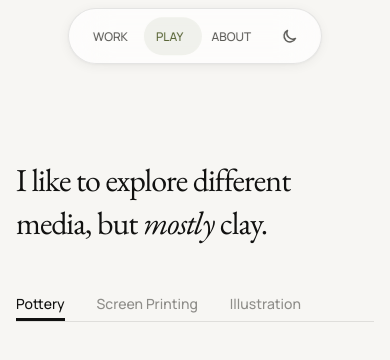
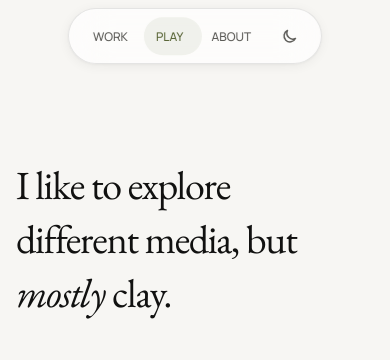
Before and after one commit to db2002/portfolio, a Next.js app: page /play in a window 390 px wide. Shown: the top 360 px of the page. Built offline with nearby package versions, Linux system fonts and the light colour scheme; grey boxes are pictures that could not be loaded.

Commit message:
fix: match work/play headline size to project headline (56px/40px)

```diff
--- a/app/play/play.module.css
+++ b/app/play/play.module.css
@@ -19,7 +19,7 @@
 
 .headline {
   font-family: var(--font-display);
-  font-size: clamp(2rem, 6vw, 4rem);
+  font-size: var(--text-4xl);
   font-weight: var(--weight-regular);
   letter-spacing: var(--tracking-tight);
   line-height: 1.25;
@@ -85,6 +85,10 @@
 }
 
 @media (max-width: 768px) {
+  .headline {
+    font-size: var(--text-3xl);
+  }
+
   .layout {
     grid-template-columns: 1fr;
     gap: var(--space-12);
--- a/app/work/work.module.css
+++ b/app/work/work.module.css
@@ -28,7 +28,7 @@
 
 .heroSub {
   font-family: var(--font-display);
-  font-size: clamp(2rem, 6vw, 4rem);
+  font-size: var(--text-4xl);
   font-weight: var(--weight-regular);
   letter-spacing: var(--tracking-tight);
   line-height: 1.25;
@@ -118,6 +118,7 @@
 
   .heroSub {
     max-width: 100%;
+    font-size: var(--text-3xl);
   }
 
   .headline {
```
